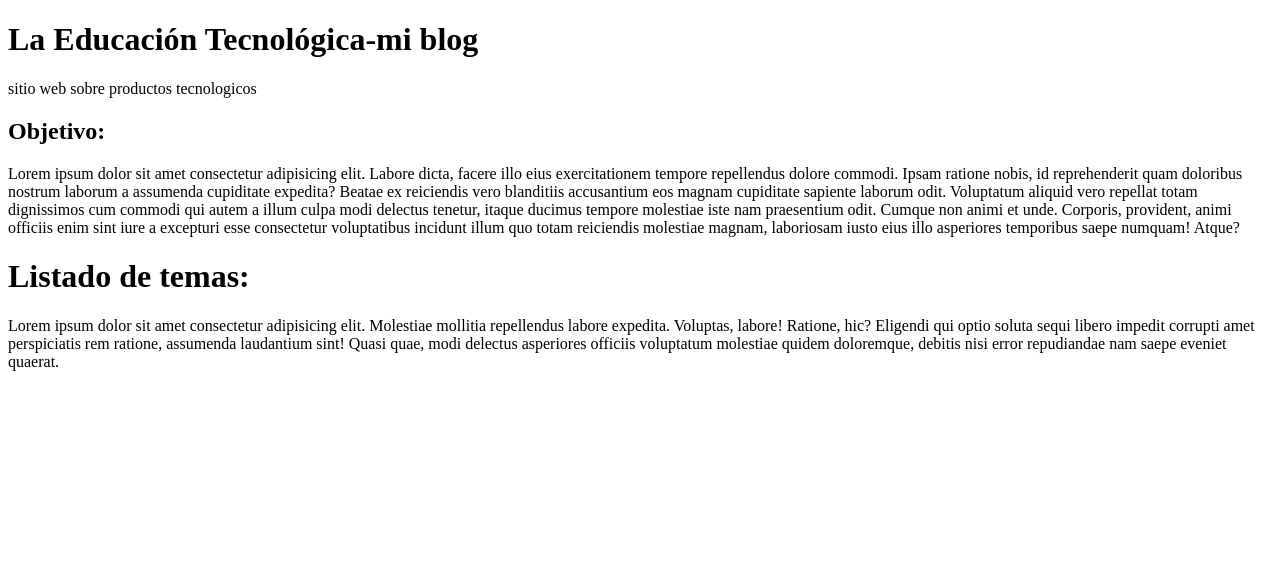
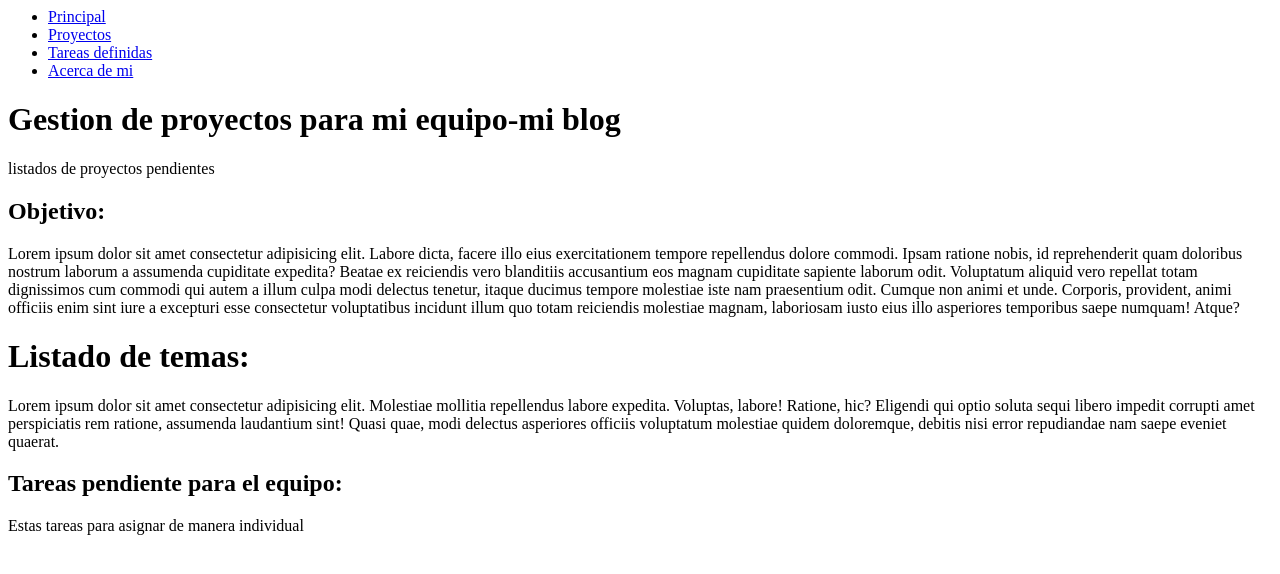
Before and after one commit to pmbrondo/miblog, a Django app: page / in a window 1280 px wide. Shown: the top 574 px of the page. Run offline with Django 4.2, Linux system fonts and the light colour scheme.

Commit message:
Genero mis templates para cada modelo, creo una herencia y navegacion entre las paguinas

```diff
--- a/app1/models.py
+++ b/app1/models.py
@@ -6,9 +6,14 @@ class Proyectos(models.Model):
     nombre=models.CharField(max_length=100)
     fechacreacion=models.DateField()
 
+    def __str__(self) -> str:
+        return self.nombre
 
 
 class Tareas(models.Model):
     titulo=models.CharField(max_length=100)
     descripcion=models.TextField()
     asociado=models.ForeignKey(Proyectos,on_delete=models.CASCADE)
+
+    def __str__(self) -> str:
+        return self.titulo
--- /dev/null
+++ b/app1/templates/herencia.html
@@ -0,0 +1,22 @@
+
+
+<nav>
+    <ul>
+        <li>
+            <a href="/">Principal</a>
+        </li>
+        <li>
+            <a href="/proyecto">Proyectos</a>
+        </li>
+        <li>
+            <a href="/tareas">Tareas definidas</a>
+        </li>
+        <li>
+            <a href="/mi">Acerca de mi</a>
+        </li>
+
+    </ul>
+</nav>
+
+{% block dinamico %}
+{% endblock %}
--- a/app1/templates/inicio.html
+++ b/app1/templates/inicio.html
@@ -1,15 +1,18 @@
+
+{% extends 'herencia.html' %}
+{% block dinamico %}
 <!DOCTYPE html>
 <html lang="en">
 <head>
     <meta charset="UTF-8">
     <meta name="viewport" content="width=device-width, initial-scale=1.0">
-    <title>blog de tecnologia</title>
+    <title>Mi equipo de tareas</title>
 </head>
 <body>
     <h1>
-        La Educación Tecnológica-mi blog
+        Gestion de proyectos para mi equipo-mi blog
     </h1>
-    <p>sitio web sobre productos tecnologicos</p>
+    <p>listados de proyectos pendientes</p>
 
     <h2>
         Objetivo:
@@ -23,7 +26,13 @@
         <p>
             Lorem ipsum dolor sit amet consectetur adipisicing elit. Molestiae mollitia repellendus labore expedita. Voluptas, labore! Ratione, hic? Eligendi qui optio soluta sequi libero impedit corrupti amet perspiciatis rem ratione, assumenda laudantium sint! Quasi quae, modi delectus asperiores officiis voluptatum molestiae quidem doloremque, debitis nisi error repudiandae nam saepe eveniet quaerat.
         </p>
+        <h2> Tareas pendiente para el equipo: </h2>
+        <p> Estas tareas para asignar de manera individual</p>
+
 
     </table>
+
 </body>
 </html>
+
+{% endblock %}
--- /dev/null
+++ b/app1/templates/mistareas.html
@@ -0,0 +1,6 @@
+{% extends 'herencia.html' %}
+{% block dinamico %}
+<h1>
+    Debo crear tareas
+</h1>
+{% endblock %}
--- a/app1/urls.py
+++ b/app1/urls.py
@@ -1,7 +1,10 @@
 
 from django.urls import path
-from .views import prueba
+from .views import prueba,mis_proyectos,mis_tareas,mi_vista
 
 urlpatterns = [
     path('',prueba),
+    path('proyecto/',mis_proyectos),
+    path('tareas/',mis_tareas),
+    path('mi/',mi_vista)
 ]
--- a/app1/views.py
+++ b/app1/views.py
@@ -1,4 +1,5 @@
 from django.shortcuts import render
+from .models import Tareas,Proyectos
 
 # Create your views here.
 
@@ -8,3 +9,14 @@ from django.shortcuts import render
 
 def prueba(requets):
     return render(requets,"inicio.html")
+
+def mis_proyectos(requets):
+    milista=Proyectos.objects.all()
+    return render (requets,"proyecto.html",{'milista':milista})
+
+def mis_tareas(requets):
+    pendientes=Tareas.objects.all()
+    return render(requets,'mistareas.html',{'pendientes':pendientes})
+
+def mi_vista(requets):
+    return render(requets,'acercademi.html')
```
Also changed, not shown: app1/templates/acercademi.html (added, +18 -0 lines), app1/templates/proyecto.html (added, +23 -0 lines), db.sqlite3.
